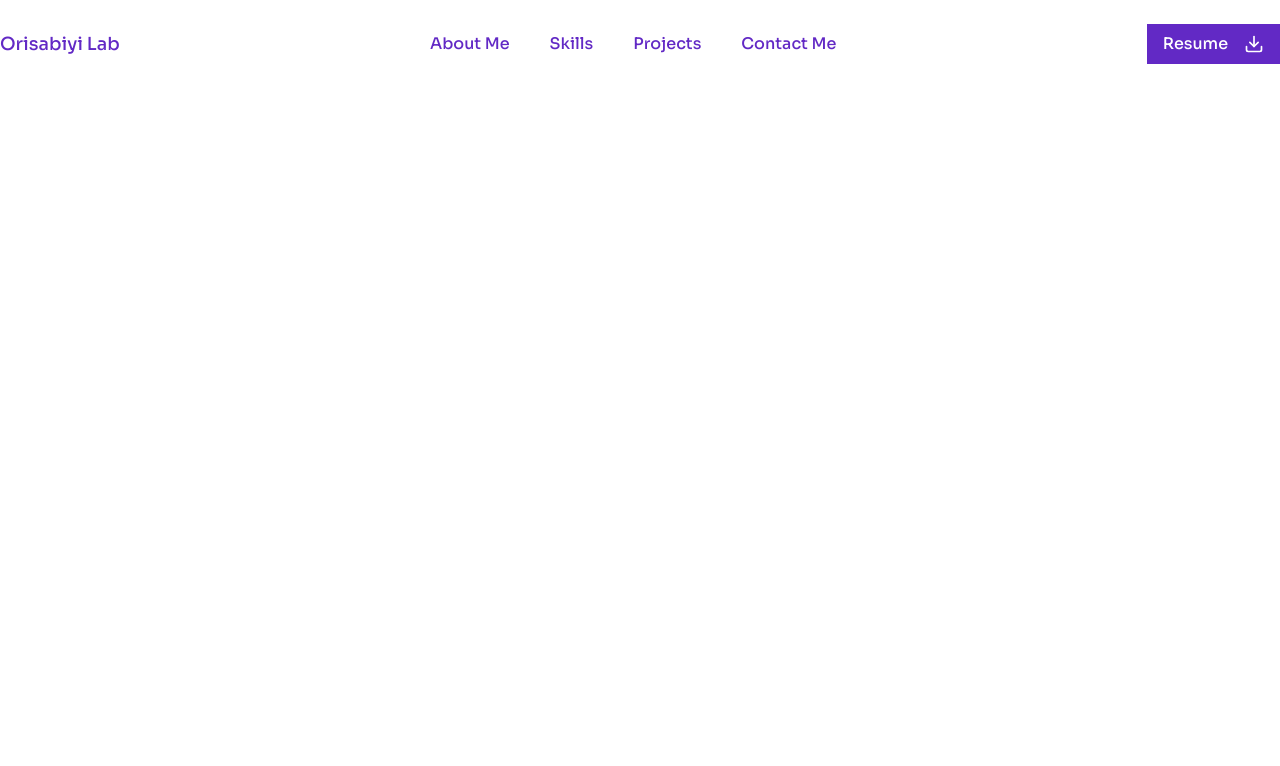
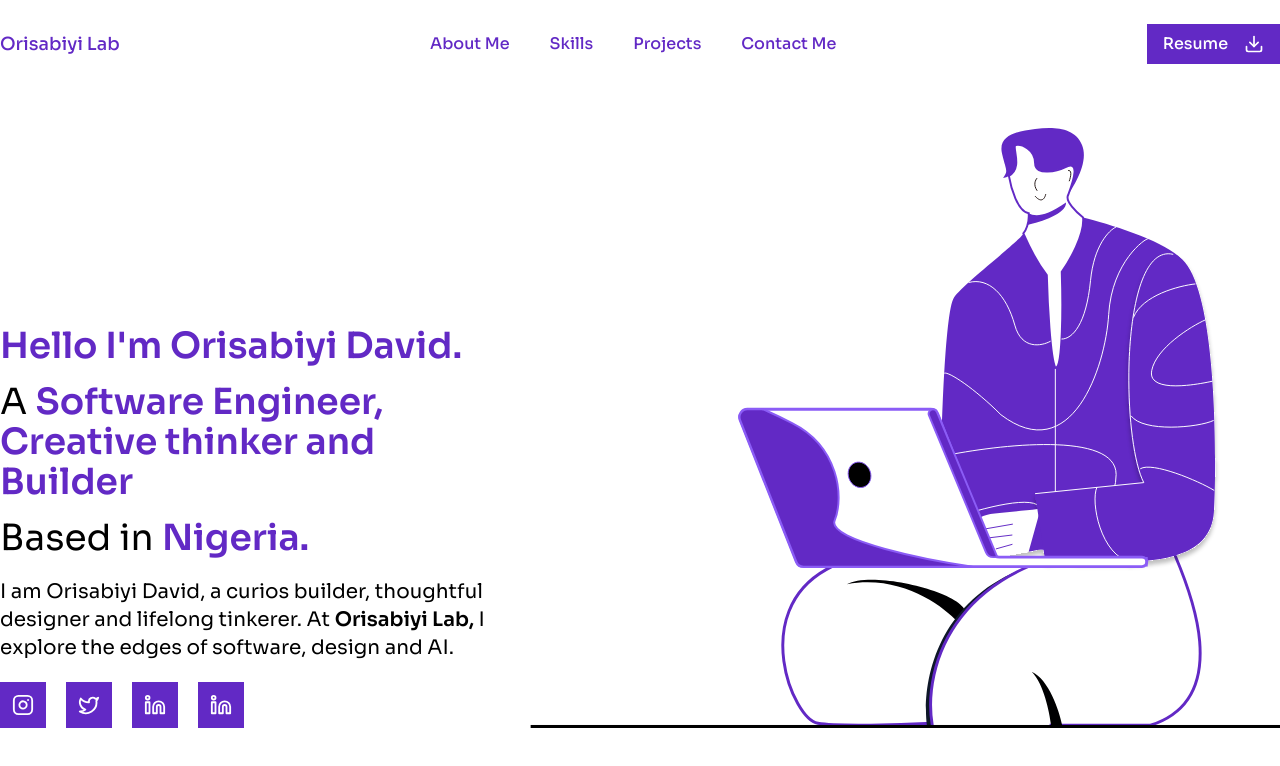
Before and after one commit to Orisabiyi/orisabiyi-lab, a Next.js app: page / in a window 1280 px wide. Shown: the top 766 px of the page. Built offline with nearby package versions, Linux system fonts and the light colour scheme.

Commit message:
Add social icons and update page header content

```diff
--- a/app/page.tsx
+++ b/app/page.tsx
@@ -1,11 +1,88 @@
 import Navbar from "@/components/navbar";
+import { Instagram, Linkedin, Twitter } from "lucide-react";
+import Image from "next/image";
+import Link from "next/link";
+
+const socialIcons = [
+  {
+    name: 'Instagram',
+    icon: Instagram,
+    href: 'https://instagram.com/orisabiyi_lab',
+  },
+  {
+    name: 'Twitter',
+    icon: Twitter,
+    href: 'https://x.com/DevOrisabiyi',
+  },
+  {
+    name: 'LinkedIn',
+    icon: Linkedin,
+    href: 'https://linkedin.com/in/orisabiyi',
+  },
+  {
+    name: 'TikTok',
+    icon: Linkedin,
+    href: 'https://linkedin.com/in/orisabiyi',
+  }
+]
 
 export default function Page() {
   return (
     <>
       <Navbar />
 
-      <section></section>
+      <header className="flex h-[80vh] pt-10 container mx-auto font-sora">
+        <div className="w-[38%] self-end flex flex-col items-start gap-5">
+          <h2 className="text-4xl flex flex-col gap-4 w-full">
+            <span className="font-semibold text-primary">
+              Hello I&apos;m Orisabiyi David.
+            </span>
+            <span>
+              A{" "}
+              <span className="text-primary font-semibold">
+                Software Engineer, Creative thinker and Builder
+              </span>
+            </span>
+            <span>
+              Based in{" "}
+              <span className="font-semibold text-primary">Nigeria.</span>
+            </span>
+          </h2>
+
+          <p className="text-xl">
+            I am Orisabiyi David, a curios builder, thoughtful designer and
+            lifelong tinkerer. At <span className="font-semibold">Orisabiyi Lab,</span> I explore the
+            edges of software, design and AI.
+          </p>
+
+          <ul className="flex items-center gap-5">
+            {
+              socialIcons.map(({ name, icon: Icon, href }) => (
+                <li key={name} className="bg-primary p-3">
+                  <Link
+                    href={href}
+                    target="_blank"
+                    rel="noreferrer"
+                    aria-label={name}
+                  >
+                    <Icon size={22} className="text-white transition-colors" />
+                  </Link>
+                </li>
+              ))
+            }
+          </ul>
+        </div>
+
+        <figure className="flex-1">
+          <Image
+            src="/images/hero-icon-banner.svg"
+            alt="Orisabiyi Lab"
+            width={600}
+            height={600}
+            className="w-full h-full inline-block object-cover"
+          />
+        </figure>
+      </header>
     </>
   );
 }
```
Also changed, not shown: public/images/hero-icon-banner.svg (added).
